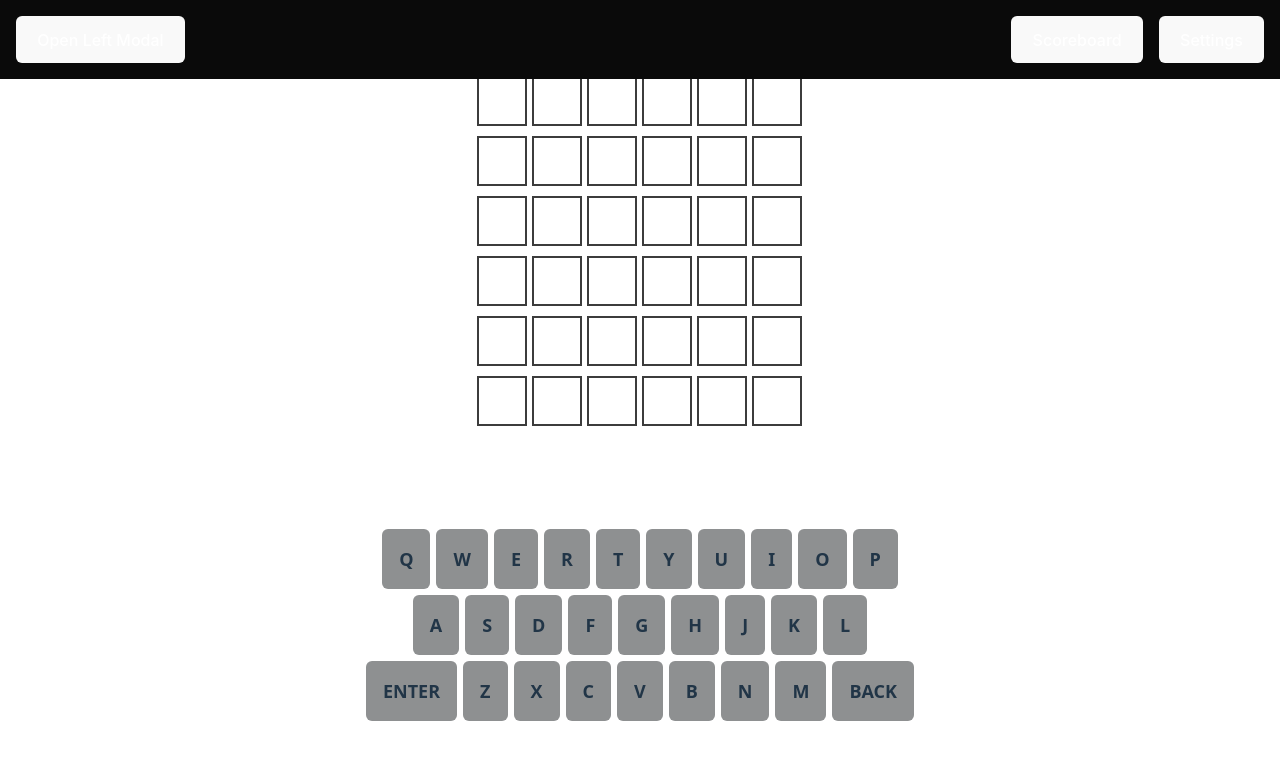
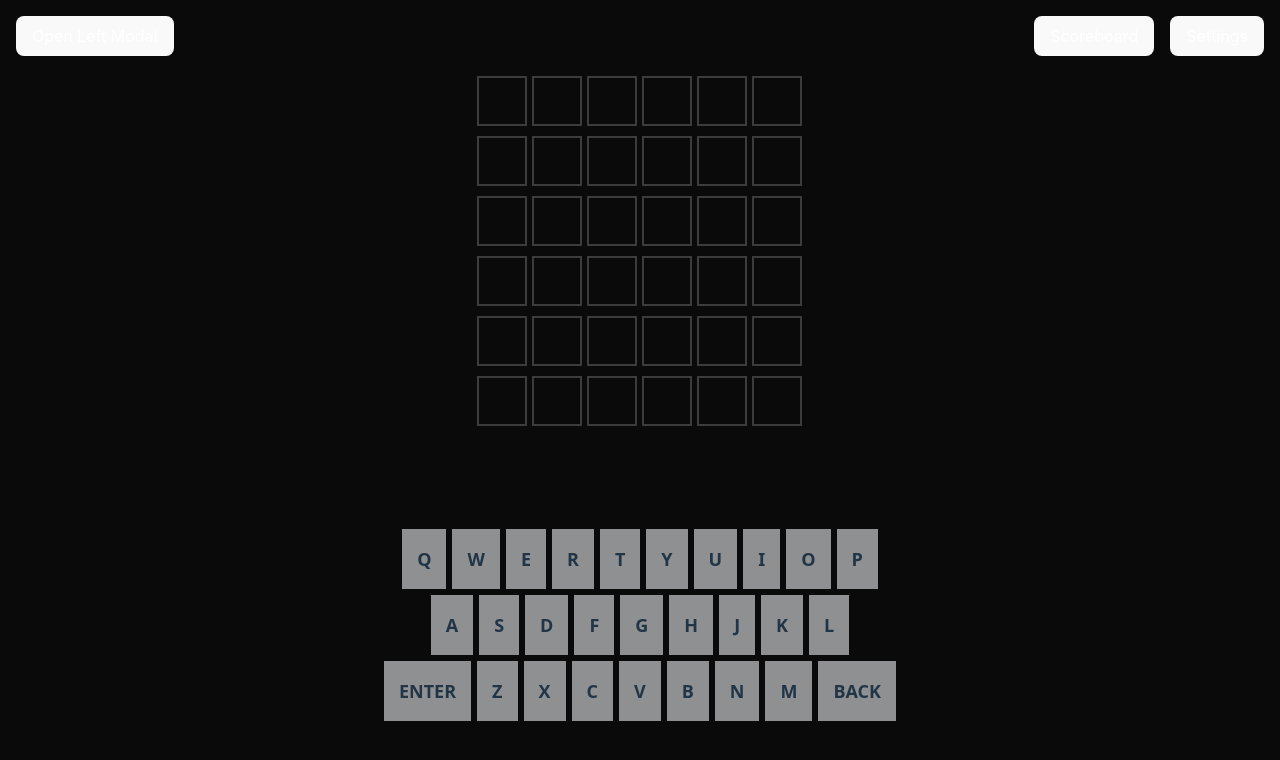
Before and after one commit to Jonathan6/6LetterWordle, a React (Vite) app: page / in a window 1280 px wide. Shown: the top 760 px of the page. Built offline with nearby package versions, Linux system fonts and the light colour scheme.

Commit message:
Add dark mode and high contrast functionality, migrate more styles to Tailwind
- Implemented dark mode support for improved accessibility and user preference.
- Added high contrast mode to enhance visibility for users with visual impairments.
- Removed additional custom CSS in favor of Tailwind CSS

```diff
--- a/index.html
+++ b/index.html
@@ -7,7 +7,7 @@
     <link href="/dist/styles.css" rel="stylesheet">
     <title>6 Letter Wordle</title>
   </head>
-  <body>
+  <body id="body">
     <div id="root"></div>
     <script type="module" src="/src/main.jsx"></script>
   </body>
--- a/src/App.css
+++ b/src/App.css
@@ -1,4 +1,8 @@
 @import "tailwindcss";
+
+@custom-variant dark (&:where(.dark, .dark *));
+
+@custom-variant contrast (&:where(.contrast, .contrast *));
 
 @theme {
   --color-grey: #3A3A3C;
@@ -46,7 +50,7 @@
   display: flex;
   align-items: center; /* Vertically center the text */
   justify-content: center; /* Horizontally center the text */
-  border: 2px solid rgb(60, 60, 60); /* Optional: Border for visual clarity */
+  border: 2px solid rgb(60, 60, 60); /* Optional: Border for visual clarity
   font-size: 24px; /* Font size for the characters */
   text-transform: uppercase; /* Ensure all characters are uppercase */
 }
--- a/src/App.jsx
+++ b/src/App.jsx
@@ -99,9 +99,22 @@ function App() {
 
   useEffect(() => {
     localStorage.setItem("scores", JSON.stringify(scores));
-  }, [scores])
+  }, [scores]);
 
   useEffect(() => {
+    document.getElementById('body').classList.add('bg-white');
+    document.getElementById('body').classList.add('dark:bg-black');
+
+    if (presets[1]) {
+      document.getElementById('body').classList.add('dark');
+    } else {
+      document.getElementById('body').classList.remove('dark');
+    }
+    if (presets[2]) {
+      document.getElementById('body').classList.add('contrast');
+    } else {
+      document.getElementById('body').classList.remove('contrast');
+    }
     localStorage.setItem("settings", JSON.stringify(presets));
   }, [presets])
 
@@ -263,7 +276,7 @@ function App() {
           <Guess word={guessHistory[4]} targetWord={targetWord}/>
           <Guess word={guessHistory[5]} targetWord={targetWord}/>
         </div>
-        <div className="ui">
+        <div className="ui text-black dark:text-white">
           {userInput}
         </div>
         <Keyboard addChar={addCharUserInput} backspace={removeLastCharUserInput} submit={submitGuess}/>
--- a/src/components/Guess.jsx
+++ b/src/components/Guess.jsx
@@ -21,15 +21,15 @@ const Guess = (props) => {
             {wordArray.map((char, key) => {
                 var color = ""
                 if (char === " ") {
-                    color = ""
+                    color = " bg-white dark:bg-black"
                 } else if (targetWord[key] === char) {
-                    color = " green"
+                    color = "bg-green contrast:bg-orange-500 contrast:text-black"
                 } else if (targetWord.includes(char)) {
-                    color = " yellow"
+                    color = "bg-yellow contrast:bg-sky-500 contrast:text-black"
                 } else {
-                    color = " grey"
+                    color = "bg-grey"
                 }
-                return (<h2 key={key} className={"character-box" + color}>{char}</h2>);
+                return (<h2 key={key} className={"character-box text-white " + color}>{char}</h2>);
                 })}
         </div>
     )
--- a/src/components/Key.jsx
+++ b/src/components/Key.jsx
@@ -1,17 +1,19 @@
 import PropTypes from 'prop-types';
 
 const Key = (props) => {
+    const css = 'key ' + props.char
+
     if (/^[a-zA-Z]$/.test(props.char)) {
         return (
-            <button className='key' onClick={() => props.addChar(props.char)}>{props.char}</button>
+            <button className={css} onClick={() => props.addChar(props.char)}>{props.char}</button>
         );
     } else if (props.char === "BACK") {
         return (
-            <button className='key' onClick={() => props.backspace()}>{props.char}</button>
+            <button className={css} onClick={() => props.backspace()}>{props.char}</button>
         );
     } else if (props.char === "ENTER") {
         return (
-            <button className='key' onClick={() => props.submit()}>{props.char}</button>
+            <button className={css} onClick={() => props.submit()}>{props.char}</button>
         );
     }
 }
--- a/src/components/Modals/Modal.jsx
+++ b/src/components/Modals/Modal.jsx
@@ -3,11 +3,11 @@ import PropTypes from 'prop-types';
 const Modal = (props) => {
 
     return (
-        <div className="fixed inset-0 flex items-center justify-center bg-black bg-opacity-50 z-50">
-            <div className="bg-gray-900 text-white w-96 p-6 rounded-lg shadow-lg relative">
+        <div className="fixed inset-0 flex items-center justify-center bg-white dark:bg-black bg-opacity-50 z-50">
+            <div className="bg-white text-black dark:bg-gray-900 dark:text-white w-96 p-6 rounded-lg shadow-lg relative">
                 <h2 className="text-xl font-bold uppercase text-center">{props.title}</h2>
                 <button
-                    className="absolute top-4 right-4 text-white text-xl font-bold"
+                    className="absolute top-4 right-4 text-black dark:text-white text-xl font-bold"
                     onClick={props.toggleModal}
                     >
                     ✖
--- a/src/components/Modals/SettingItem.jsx
+++ b/src/components/Modals/SettingItem.jsx
@@ -8,7 +8,7 @@ const SettingItem = (props) => {
         <div className="flex justify-between items-center">
           <div className="flex-1">
             <h3 className="text-lg font-bold">{props.title}</h3>
-            <p className="text-sm text-gray-300">{props.description}</p>
+            <p className="text-sm text-black dark:text-gray-300">{props.description}</p>
           </div>
 
           <Toggle state={props.state} changeState={props.adjustSettings} num={props.index}/>
--- a/src/components/Navbar.jsx
+++ b/src/components/Navbar.jsx
@@ -2,9 +2,9 @@ import PropTypes from 'prop-types';
 
 const Navbar = (props) => {
     return (
-        <nav className="fixed top-0 right-0 left-0 bg-black text-white p-4 flex justify-between items-center">
+        <nav className="fixed top-0 right-0 left-0 bg-white text-black dark:bg-black dark:text-white p-4 flex justify-between items-center">
             <button
-                className="bg-gray-700 px-4 py-2 rounded-lg hover:bg-gray-600 transition"
+                className="bg-white dark:bg-gray-700 px-4 py-2 rounded-lg hover:bg-gray-600 transition"
             >
                 Open Left Modal
             </button>
@@ -12,13 +12,13 @@ const Navbar = (props) => {
             <div className="flex gap-4">
                 <button
                 onClick={props.toggleScoreboard}
-                className="bg-gray-700 px-4 py-2 rounded-lg hover:bg-gray-600 transition">
+                className="bg-white dark:bg-gray-700 px-4 py-2 rounded-lg hover:bg-gray-600 transition">
                 Scoreboard
                 </button>
 
                 <button
                 onClick={props.toggleSettings}
-                className="bg-gray-700 px-4 py-2 rounded-lg hover:bg-gray-600 transition">
+                className="bg-white dark:bg-gray-700 px-4 py-2 rounded-lg hover:bg-gray-600 transition">
                 Settings
                 </button>
             </div>
--- a/src/index.css
+++ b/src/index.css
@@ -5,7 +5,7 @@
 
   color-scheme: light dark;
   color: rgba(255, 255, 255, 0.87);
-  background-color: #0a0a0a;
+  /* background-color: #0a0a0a; */
 
   font-synthesis: none;
   text-rendering: optimizeLegibility;
@@ -13,11 +13,6 @@
   -moz-osx-font-smoothing: grayscale;
 }
 
-a {
-  font-weight: 500;
-  color: #646cff;
-  text-decoration: inherit;
-}
 
 a:hover {
   color: #535bf2;
@@ -36,7 +31,7 @@ h1 {
   line-height: 1.1;
 }
 
-button {
+/* button {
   border-radius: 6px;
   border: 2px solid transparent;
   padding: 0.6em 1.2em;
@@ -53,7 +48,7 @@ button:hover {
 button:focus,
 button:focus-visible {
   outline: 4px auto -webkit-focus-ring-color;
-}
+} */
 
 @media (prefers-color-scheme: light) {
   :root {
```
Also changed, not shown: src/assets/wordleFavicon.png (deleted).
